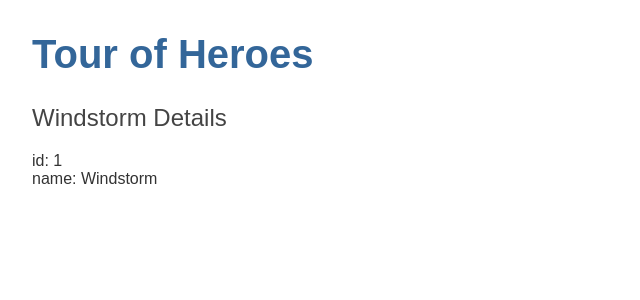
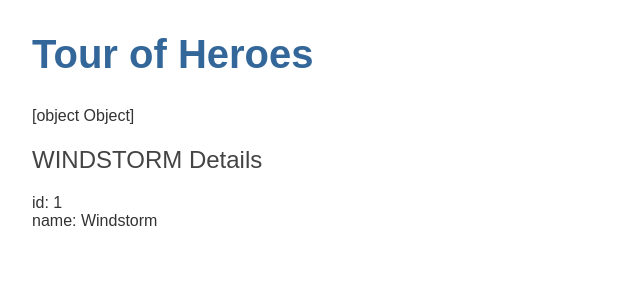
Before and after one commit to keyadaniel/angular-lab, an Angular app in the folder angular-tour-of-heroes/: page / in a window 1280 px wide. Shown: the top 300 px of the page, without its empty margins (0-640 px from the left). Built offline with nearby package versions, Linux system fonts and the light colour scheme.

Commit message:
Update heroes.component.html

```diff
--- a/angular-tour-of-heroes/src/app/heroes/heroes.component.html
+++ b/angular-tour-of-heroes/src/app/heroes/heroes.component.html
@@ -1,3 +1,4 @@
-<h2>{{hero.name}} Details</h2>
+{{hero}}
+<h2>{{hero.name | uppercase}} Details</h2>
 <div><span>id: </span>{{hero.id}}</div>
 <div><span>name: </span>{{hero.name}}</div>
```
